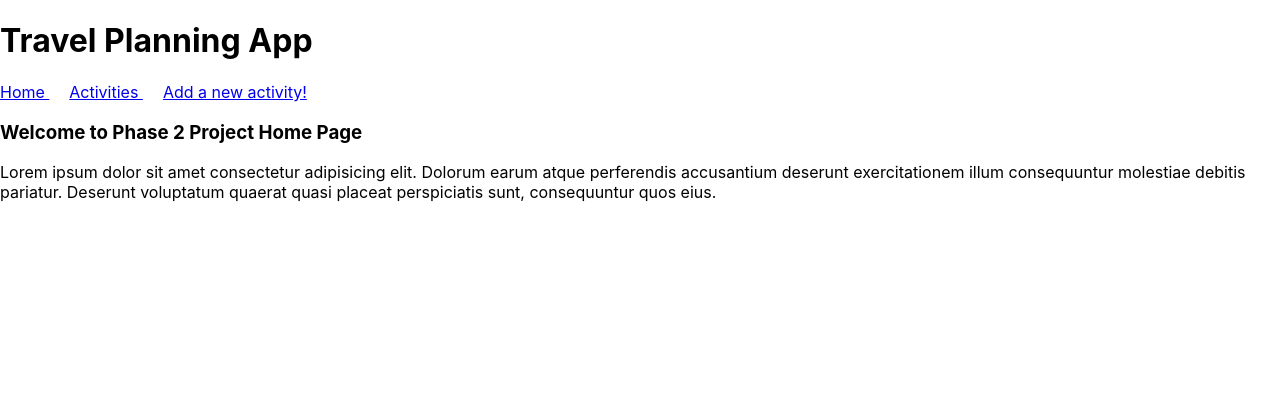
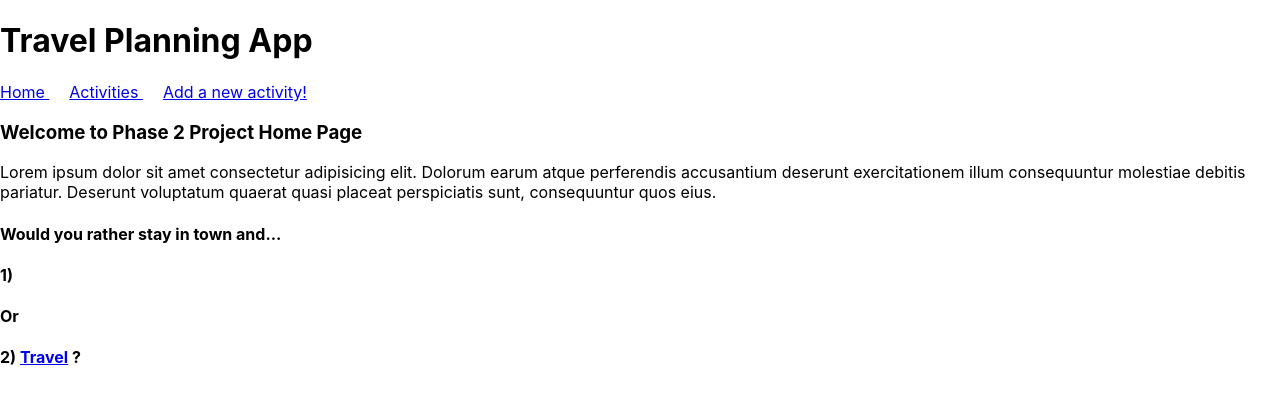
Before and after one commit to ttuannguyen/travelster-frontend, a React (Create React App) app: page / in a window 1280 px wide. Shown: the top 404 px of the page. Built offline with nearby package versions, Linux system fonts and the light colour scheme; no server answers; data requests are answered from the project's data file; the HTML template or start-up script is replaced by a standard one.

Commit message:
put the two fetch calls in App.js in one useEffect

```diff
--- a/src/App.js
+++ b/src/App.js
@@ -13,7 +13,7 @@ const App = () => {
   const [activities, setActivities] = useState([]);
   const [quote, setQuote] = useState([]);
 
-  const url = 'http://localhost:3000/data';
+  const url = 'http://localhost:3001/data';
 
 
   useEffect(() => {
@@ -21,17 +21,15 @@ const App = () => {
     .then(res => res.json())
     .then(data => {
       //console.log(data)
-      {setActivities(data)}}
-  )}, [])
-
-  // useEffect(() => {
-  //   fetch('https://www.boredapi.com/api/activity/')
-  //   .then(res => res.json())
-  //   .then(json => {
-  //     console.log(json)
-  //     setQuote(json)
-  //   })
-  // }, [])
+      setActivities(data)}
+    )
+    fetch('https://www.boredapi.com/api/activity/')
+    .then(res => res.json())
+    .then(json => {
+      console.log(json)
+      setQuote(json)
+    })
+  }, [])
 
 
 
@@ -45,13 +43,17 @@ const App = () => {
       <h1>Travel Planning App</h1>
       <Navbar />
       <Routes>
-        <Route path="/" element={ <Home quote={quote} />} />
+        <Route exact path="/" element={ <Home quote={quote} />} />
         <Route exact path="/activities" element={ <Activities activities={activities} />} />
         <Route exact path="/activities/new" element={ <Form addActivity={addActivity} />} />
+        {/* <Route path="/activities/:id" element={ <Activities activities={activities} />} /> */}
       </Routes>
     </Router>
 
   );
 }
 
+//note: add a like button to increment likes
+
+
 export default App;
--- a/src/Home.jsx
+++ b/src/Home.jsx
@@ -6,14 +6,14 @@ const Home = ({quote}) => {
     <div>
         <h3>Welcome to Phase 2 Project Home Page</h3>
         <p>Lorem ipsum dolor sit amet consectetur adipisicing elit. Dolorum earum atque perferendis accusantium deserunt exercitationem illum consequuntur molestiae debitis pariatur. Deserunt voluptatum quaerat quasi placeat perspiciatis sunt, consequuntur quos eius.</p>
-        {/*
+
 
         <h4>Would you rather stay in town and...</h4>
         <h4>1) {quote.activity}</h4>
         <h4>Or</h4>
         <h4>2) <Link to="/activities">Travel</Link> ?</h4>
 
-        */}
+
 
     </div>
   )
--- a/src/components/Activities.jsx
+++ b/src/components/Activities.jsx
@@ -16,4 +16,7 @@ const Activities = ({ activities }) => {
   )
 }
 
+//idea: dynamic routing for each activity
+
+
 export default Activities
--- a/src/components/Activity.jsx
+++ b/src/components/Activity.jsx
@@ -1,4 +1,5 @@
 import React from 'react'
+
 
 const Activity = ({activity}) => {
   return (
@@ -7,9 +8,9 @@ const Activity = ({activity}) => {
       <h4>Trip: {activity.trip}</h4>
       <h4>Location: {activity.location}</h4>
       <p>Comment: {activity.comment}</p>
-      <p>Likes: {activity.likes}</p>
     </div>
   )
 }
 
+
 export default Activity
```
